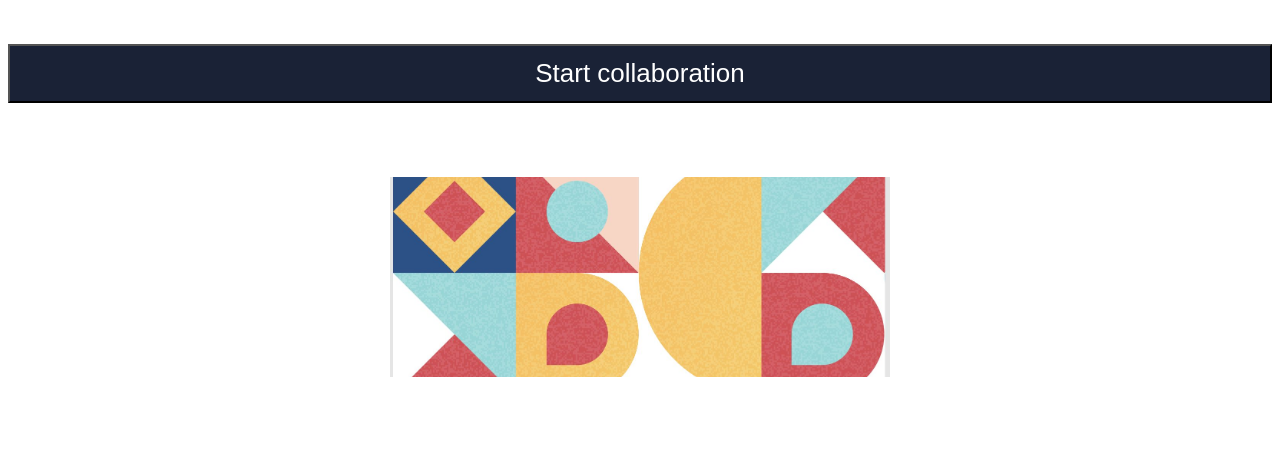
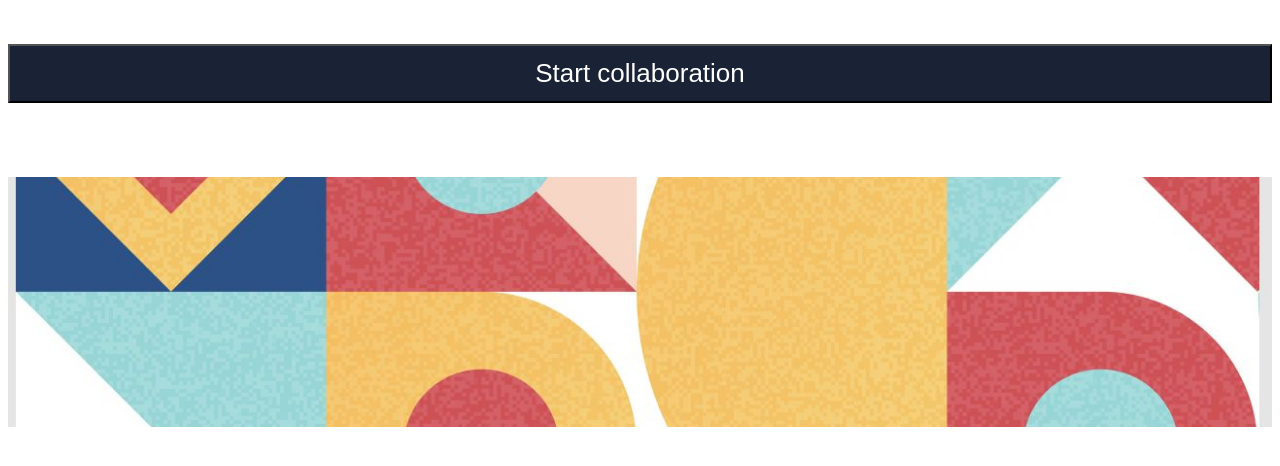
Before and after one commit to shella12/portofolio-ayesha, a website: page index.html in a window 1280 px wide. Shown: the part 226-692 px from the top of the page. Drawn offline with Linux system fonts and the light colour scheme.

Commit message:
Fix background image size

```diff
--- a/style.css
+++ b/style.css
@@ -115,8 +115,8 @@
 .footer {
   margin-top: 42px;
   background: #fff url(/images/bg-cover-page.jpg) no-repeat;
-  background-size: 500px auto;
+  background-size: cover;
   background-position: center;
   width: auto;
-  height: 200px;
+  height: 250px;
 }
```
